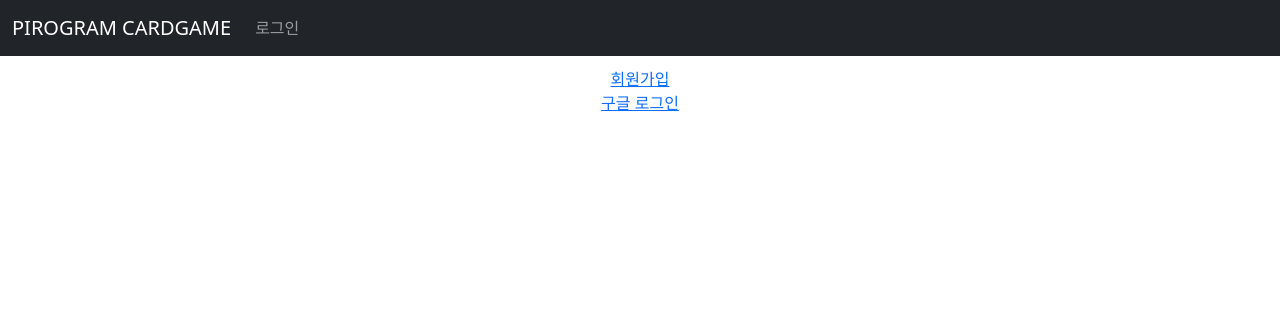
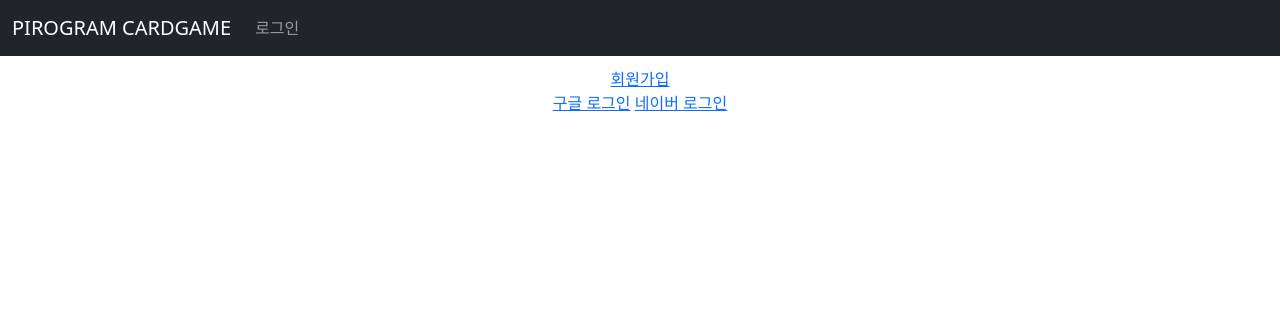
Before and after one commit to s-jiun/Piro15_CardGame_05, a Django app: page /login/ in a window 1280 px wide. Shown: the top 316 px of the page. Run offline with Django 3.2, Linux system fonts and the light colour scheme; some libraries are stand-ins or nearby versions.

Commit message:
google/naver login

```diff
--- a/config/settings.py
+++ b/config/settings.py
@@ -45,7 +45,8 @@ INSTALLED_APPS = [
     'allauth.account',
     'allauth.socialaccount',
 
-    'allauth.socialaccount.providers.google'
+    'allauth.socialaccount.providers.google',
+    'allauth.socialaccount.providers.naver',
 ]
 
 MIDDLEWARE = [
--- a/game/templates/game/login.html
+++ b/game/templates/game/login.html
@@ -10,12 +10,13 @@
     <br>
 
     {% if user.is_authenticated %}
-    <a href="/accoutns/logout">로그아웃</a>
+    <a href="/logout">로그아웃</a>
     <br>
 
     {{user.username}} 님이 로그인 중
     {% else %}
     <a href="{% provider_login_url 'google' %}">구글 로그인</a>
+    <a href="{% provider_login_url 'naver' %}">네이버 로그인</a>
     {% endif %}
     </div>
 {% endblock content %}
--- a/game/templates/game/main.html
+++ b/game/templates/game/main.html
@@ -57,7 +57,7 @@
                 <div class="col">
                 <h1 class="fw-bold">전 세계 피로그래머와 </h1>
                 <h1 class="fw-bold">한 판 승부 숫자카드게임</h1>
-                <p class="fw-bolder">user8 님이 로그인 중</p>
+                <p class="fw-bolder">{{user.id}} 님이 로그인 중</p>
 
                 <h4><a href="#intro" class="btn btn-outline-success">게임하기</a></h4>
                 <h4><a href="#intro" class="btn btn-outline-success">전적보기</a></h4>
```
